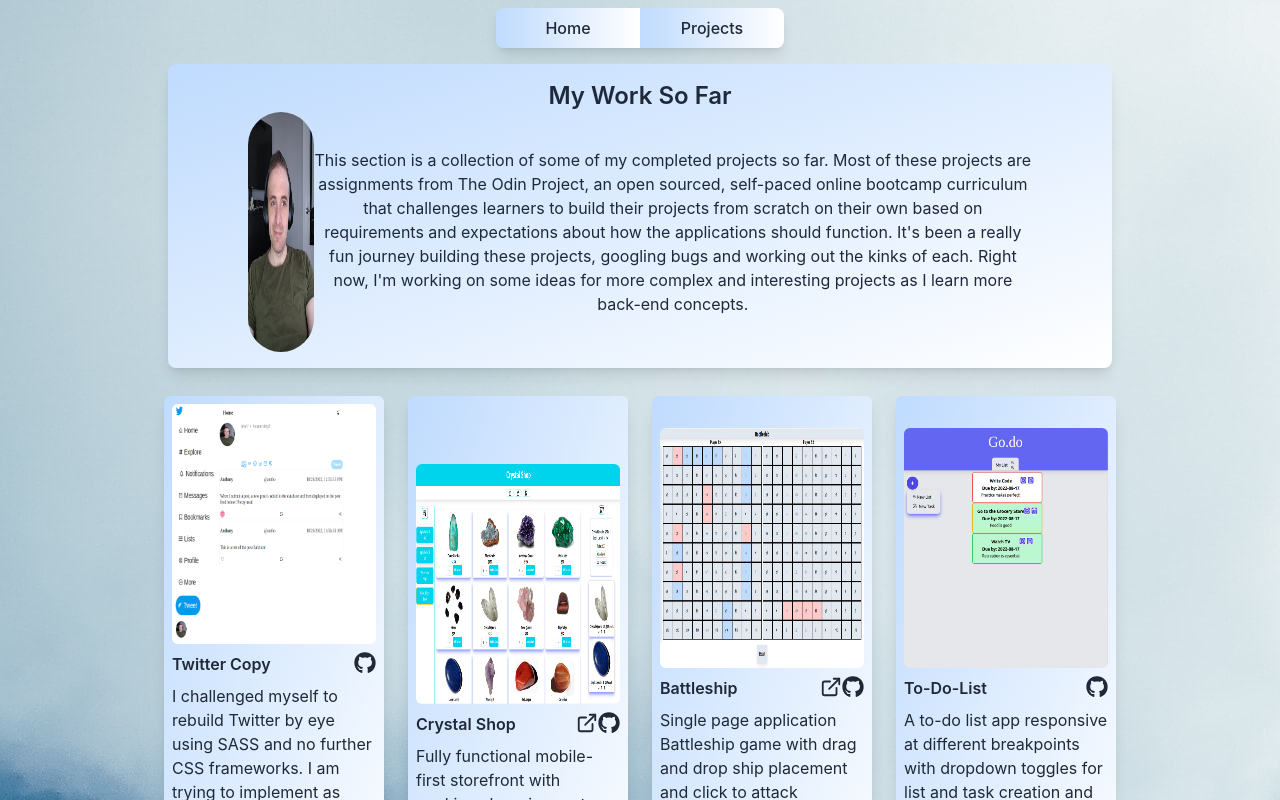
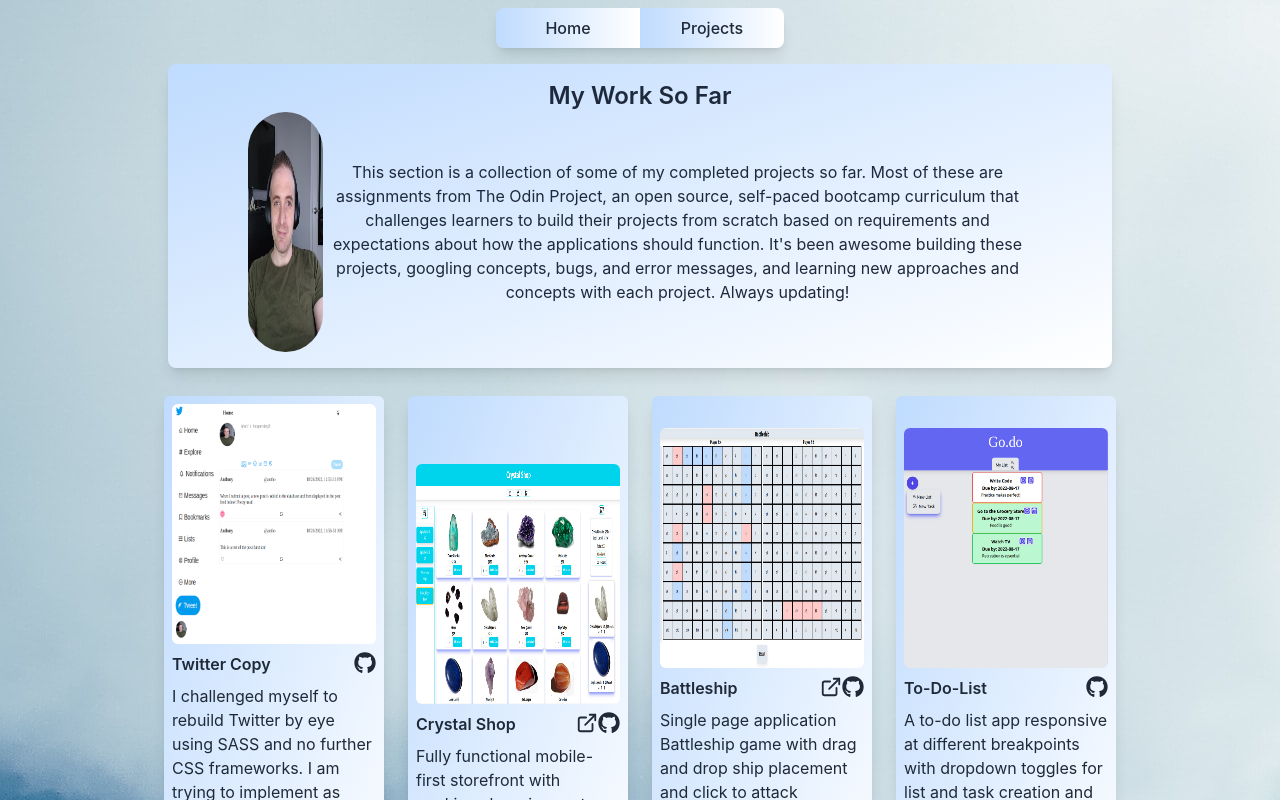
Before and after one commit to amargh2/portfolio-rework, a React (Create React App) app: page /projects in a window 1280 px wide. Shown: the top 800 px of the page. Built offline with nearby package versions, Linux system fonts and the light colour scheme.

Commit message:
changed some phrasing and added link to TOP

```diff
--- a/src/pages/components/ProjectBlurb.js
+++ b/src/pages/components/ProjectBlurb.js
@@ -12,10 +12,9 @@ const Blurb = () => {
             <div className="flex gap-2 justify-center items-center flex-col">
               <p className="py-2 text-center">
                 This section is a collection of some of my completed projects so far.
-                 Most of these projects are assignments from The Odin Project, an open sourced, self-paced online bootcamp curriculum that challenges
-                 learners to build their projects from scratch on their own based on requirements and expectations about how the applications should function.
-                It's been a really fun journey building these projects, googling bugs and working out the kinks of each. Right now, I'm working
-                on some ideas for more complex and interesting projects as I learn more back-end concepts.
+                 Most of these are assignments from <a href='https://www.theodinproject.com'>The Odin Project</a>, an open source, self-paced bootcamp curriculum that challenges
+                 learners to build their projects from scratch based on requirements and expectations about how the applications should function.
+                It's been awesome building these projects, googling concepts, bugs, and error messages, and learning new approaches and concepts with each project. Always updating!
               </p>
             </div>
           </div>
```
